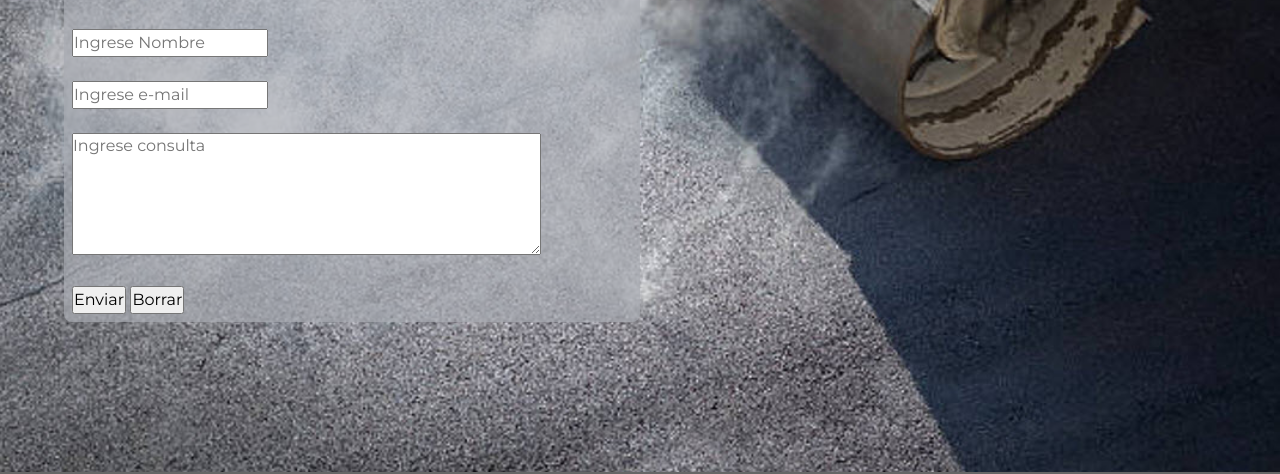
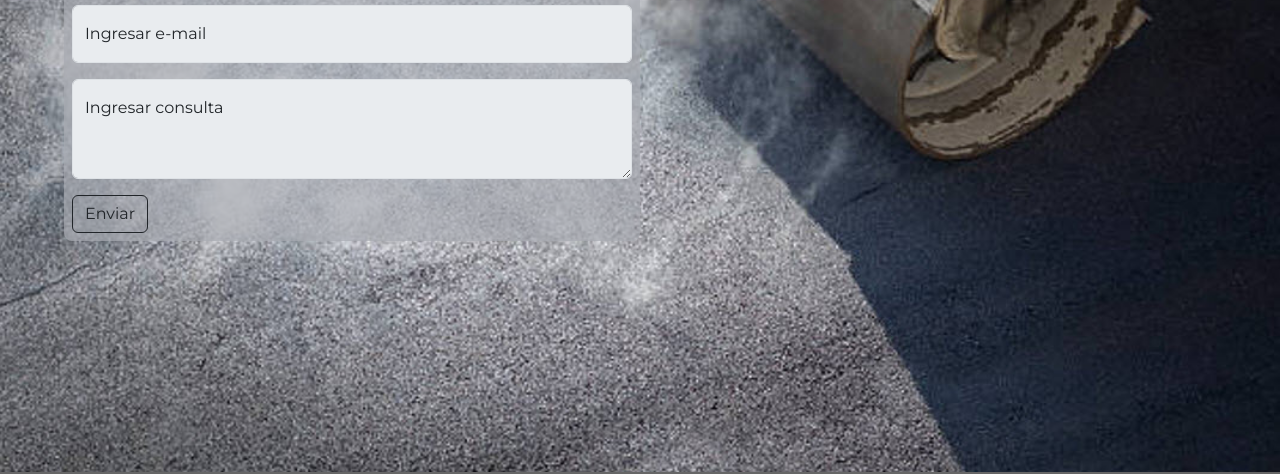
Before and after one commit to GiustoMariaJose/PreEntrega2-Giusto, a plain HTML site: page pages/contacto.html in a window 1280 px wide. Shown: the part 384-858 px from the top of the page. Drawn offline with nearby package versions, Linux system fonts and the light colour scheme.

Commit message:
Se agregó Bootstrap a la opción de menu Contacto

```diff
--- a/pages/contacto.html
+++ b/pages/contacto.html
@@ -55,10 +55,12 @@
 
                 </div>
             </article>
+
             <article class="datosArticle">
                 <h2 class="titulo">Esperamos tu consulta...</h2>
             <div>
-                <form>
+                <!-- Estructura de Form Flex -->
+                <!--<form>
                     <br>
                     <input type="text" maxlength="25" placeholder="Ingrese Nombre" required>
                     <br>
@@ -71,8 +73,21 @@
                     <br>
                     <input type="submit" value="Enviar">
                     <input type="reset" value="Borrar">
+                </form>-->
+                <form>
+                    <div class="form-floating mb-3">
+                        <input type="email" class="form-control bg-body-secondary" id="floatingInput" placeholder="name@example.com">
+                        <label for="floatingInput">Ingresar e-mail</label>
+                    </div>
+                    <div class="form-floating">
+                        <textarea class="form-control bg-body-secondary" placeholder="Leave a comment here" id="floatingTextarea2" style="height: 100px"></textarea>
+                        <label for="floatingTextarea2">Ingresar consulta</label>
+                    </div>
 
-                </form>
+                    <button type="submit" class="btn btn-outline-dark mt-3">Enviar</button>
+
+
+                  </form>
             </div>
             </article>
         </section>
```
